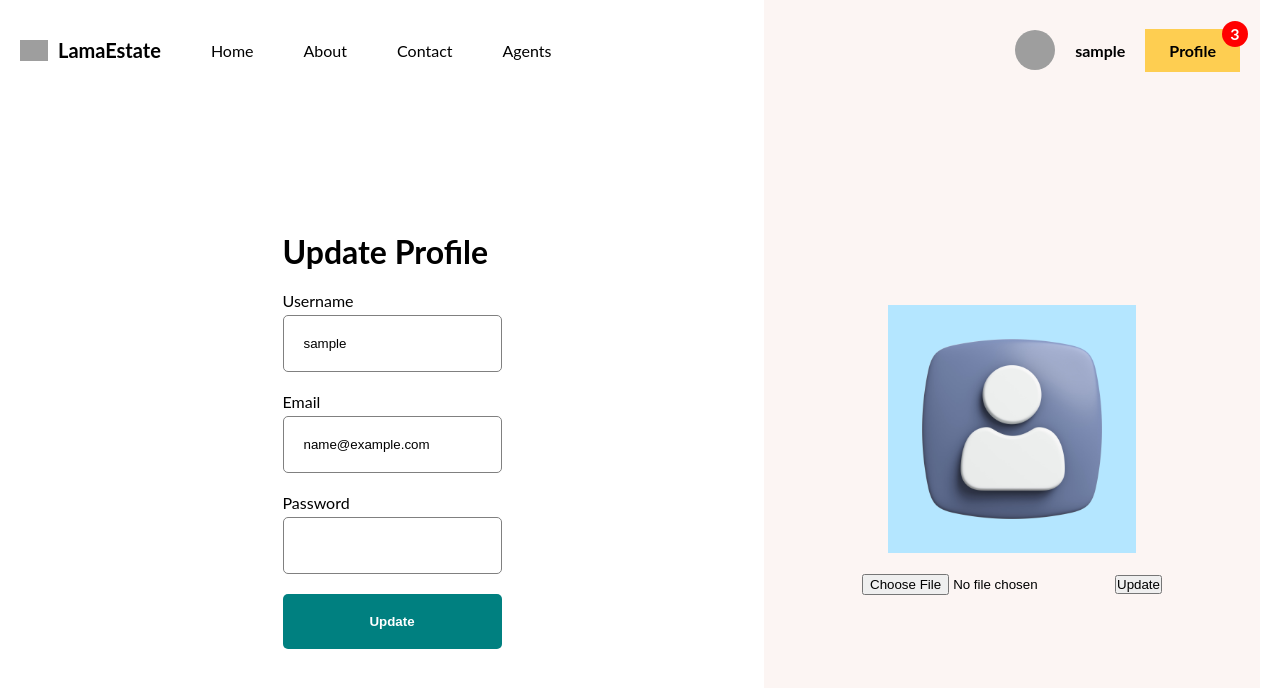
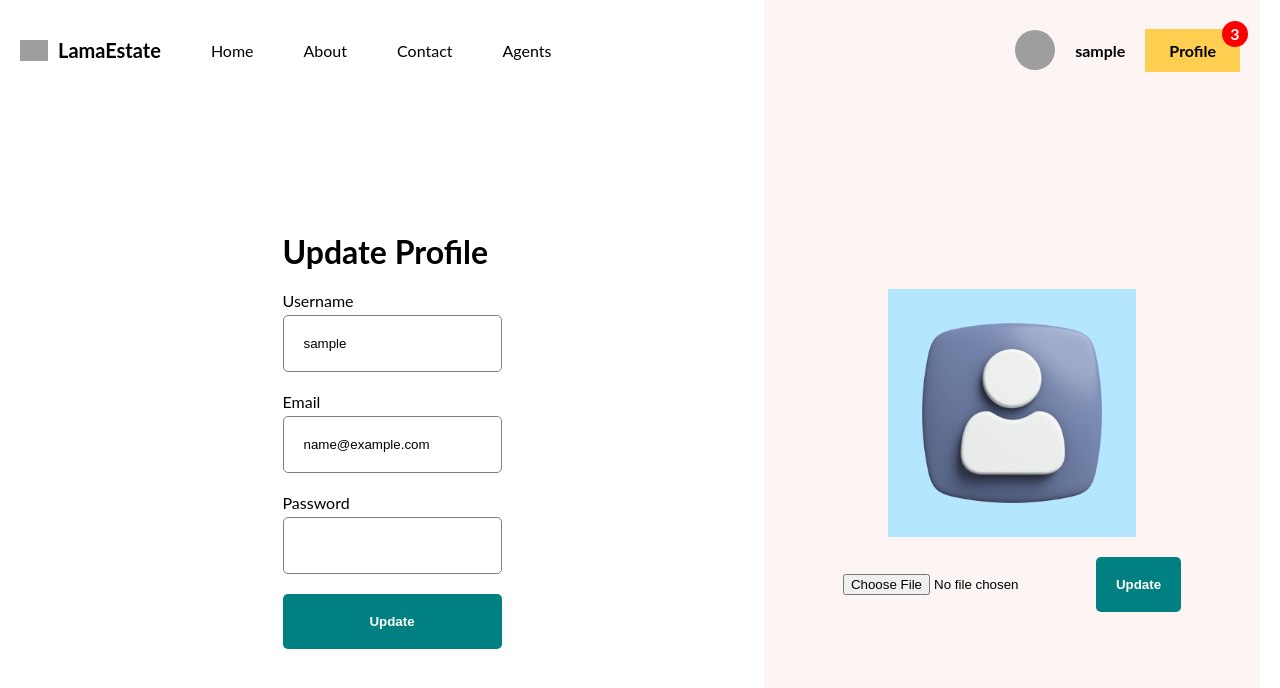
Before and after one commit to mrigangka2003/RealEstate, a React (Vite) app in the folder client/: page /profile/update in a window 1280 px wide. Shown: the top 688 px of the page. Built offline with nearby package versions, Linux system fonts and the light colour scheme; sample sign-in values are in the browser's storage; grey boxes are pictures that could not be loaded.

Commit message:
done with avatar upload

```diff
--- a/client/src/routes/profileUpdatePage/profileUpdatePage.jsx
+++ b/client/src/routes/profileUpdatePage/profileUpdatePage.jsx
@@ -23,20 +23,36 @@ function ProfileUpdatePage() {
                 password,
             });
             updateUser(res.data);
+            setAvatar(res.avatar) ;
             toast.success("User Data has been updated!");
         } catch (error) {
             setError(error.response?.data?.message || "An error occurred");
-            toast.error(error.response?.data?.message || "An error occurred");
+            toast.error(error.response?.data?.message || "Something went wrong while updating details");
         }
     };
 
+    const updateAvatar = async (e) => {
+        e.preventDefault();
 
-    const updateAvatar=async(e)=>{
-        e.preventDefault() ;
+        const formdata = new FormData(e.target);
+        try {
+            const response = await apiRequest.put(
+                `/users/upload/${currentUser.id}`,
+                formdata,
+                {
+                    headers: {
+                        "Content-Type": "multipart/form-data",
+                    },
+                }
+            );
 
-        const formdata = new FormData(e.target) ;
-
-    }
+            updateUser(response.data) ;
+            setAvatar(response.data.avatar);
+            toast.success("Image upload successful")
+        } catch (error) {
+            toast.error(error.response?.data?.message || "Something went wrong while updating avatar");
+        }
+    };
 
     return (
         <div className="profileUpdatePage">
@@ -75,8 +91,12 @@ function ProfileUpdatePage() {
                     alt=""
                     className="avatar"
                 />
-                <form action="" enctype="multipart/form-data" onSubmit={updateAvatar}>
-                    <input type="file" name="avatar"/>
+                <form
+                    action="put"
+                    enctype="multipart/form-data"
+                    onSubmit={updateAvatar}
+                >
+                    <input type="file" name="avatar" />
                     <button>Update</button>
                 </form>
             </div>
--- a/client/src/routes/profileUpdatePage/profileUpdatePage.scss
+++ b/client/src/routes/profileUpdatePage/profileUpdatePage.scss
@@ -51,5 +51,15 @@
       width: 50%;
       object-fit: cover;
     }
+
+    button{
+      padding: 20px;
+      border-radius: 5px;
+      border: none;
+      background-color: teal;
+      color: white;
+      font-weight: bold;
+      cursor: pointer;
+    }
   }
 }
```
Also changed, not shown: 1 other file (tests, documents, lock files or other folders).
